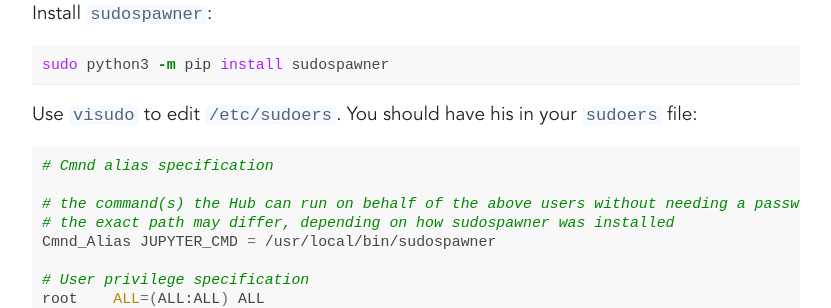
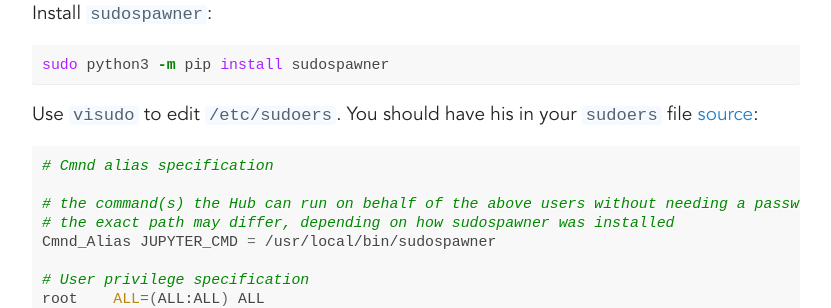
Before and after one commit to mikbuch/mikbuch.github.io, a Jekyll site: the page built from _posts/2019-06-17-Jupyter-Hub-OpenStack.md, in a window 1280 px wide and 900 px high, scrolled down 1544 px. Shown: the part 154-462 px from the top of the window, without its empty margins (224-1055 px from the left). Built offline with Jekyll 4.4.1, drawn with Linux system fonts in a browser that asks for light colours; comment, search, counter and statistics services are not loaded.

Commit message:
Source for visudo action

````diff
--- a/_posts/2019-06-17-Jupyter-Hub-OpenStack.md
+++ b/_posts/2019-06-17-Jupyter-Hub-OpenStack.md
@@ -78,7 +78,7 @@ Install `sudospawner`:
 sudo python3 -m pip install sudospawner
 ```
 
-Use `visudo` to edit `/etc/sudoers`. You should have his in your `sudoers` file:
+Use `visudo` to edit `/etc/sudoers`. You should have his in your `sudoers` file [source](https://github.com/jupyterhub/jupyterhub/wiki/Using-sudo-to-run-JupyterHub-without-root-privileges):
 ```bash
 # Cmnd alias specification
 
````
